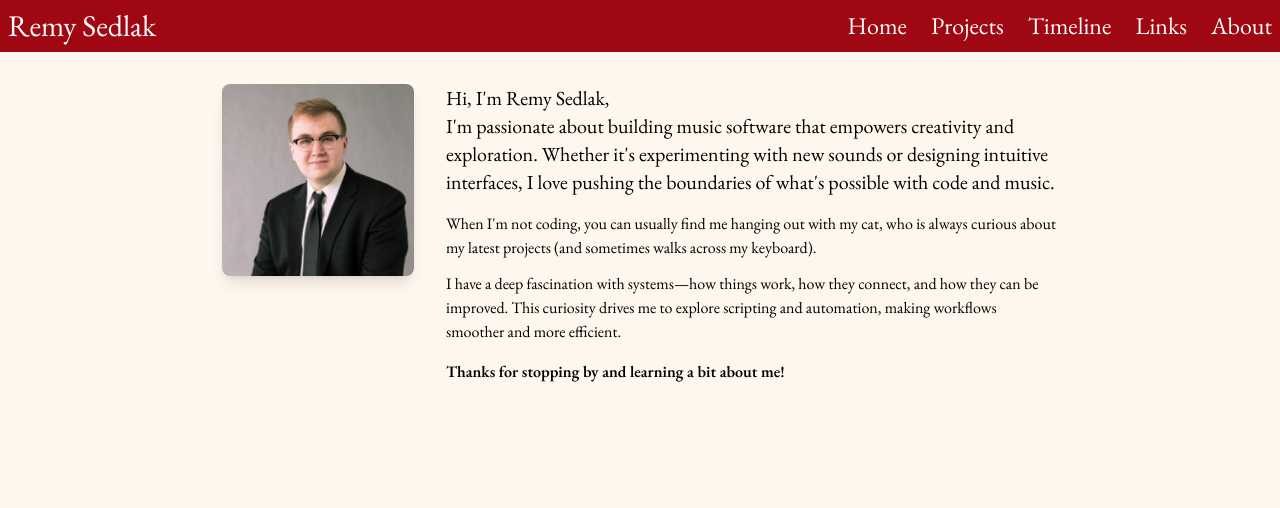
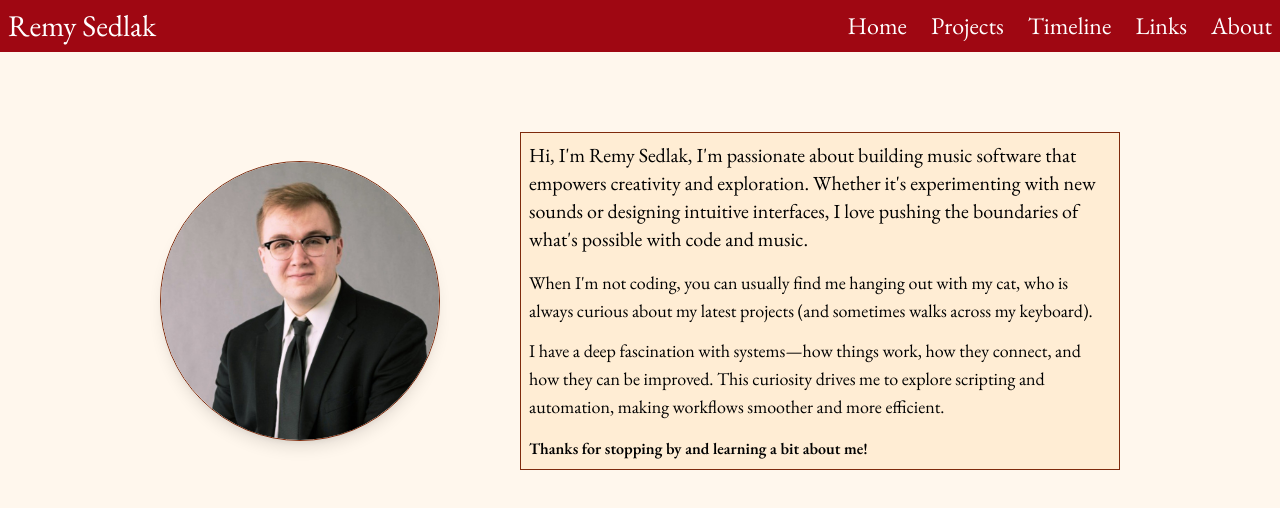
Before and after one commit to remysedlak/portfolio2.0, a React (Vite) app: page /about in a window 1280 px wide. Shown: the top 508 px of the page. Built offline with nearby package versions, Linux system fonts and the light colour scheme.

Commit message:
refactor: update About component layout and styles; add id to home section in App

```diff
--- a/src/About.tsx
+++ b/src/About.tsx
@@ -2,36 +2,22 @@ import React from "react";
 
 const About: React.FC = () => (
     <div
-        style={{
-            maxWidth: 900,
-            margin: "0 auto",
-            padding: "2rem",
-            display: "flex",
-            alignItems: "flex-start",
-            gap: "2rem",
-            flexWrap: "wrap",
-        }}
+        className="mx-40 flex flex-row justify-center items-center mt-20"
     >
         <img
             src="/assets/remysedlak_image.jpg"
             alt="Remy Sedlak"
-            className="rounded-lg shadow-lg"
-            style={{
-                width: 192,
-                height: 192,
-                objectFit: "cover",
-                flexShrink: 0,
-            }}
+            className="rounded-full shadow-lg mr-20 w-70 h-70 border border-orange-900"
         />
-        <div style={{ flex: 1, minWidth: 250 }}>
-            <p className="text-xl mb-4">
-                Hi, I'm Remy Sedlak,<br />
+        <div style={{ flex: 1, minWidth: 250 }} className="bg-orange-100 p-2 border border-orange-900">
+            <p className="text-xl mb-4 ">
+                Hi, I'm Remy Sedlak,
                 I'm passionate about building music software that empowers creativity and exploration. Whether it's experimenting with new sounds or designing intuitive interfaces, I love pushing the boundaries of what's possible with code and music.
             </p>
-            <p className="mb-3">
+            <p className="mb-3 text-lg">
                 When I'm not coding, you can usually find me hanging out with my cat, who is always curious about my latest projects (and sometimes walks across my keyboard).
             </p>
-            <p className="mb-3">
+            <p className="mb-3 text-lg">
                 I have a deep fascination with systems—how things work, how they connect, and how they can be improved. This curiosity drives me to explore scripting and automation, making workflows smoother and more efficient.
             </p>
             <p className="mt-4 text-md font-semibold">
--- a/src/App.tsx
+++ b/src/App.tsx
@@ -44,14 +44,14 @@ function App() {
             </li>
           </ul>
         </nav>
-        <div className="flex-1 overflow-y-auto bg-orange-50" id="home">
+        <div className="flex-1 overflow-y-auto bg-orange-50" >
         <Routes>
           <Route
             path="/"
             element={
               <>
                 {/* Hero Section */}
-                <section className="p-2 px-4 flex flex-col items-center justify-center h-[60vh] bg-orange-400">
+                <section id="home" className="p-2 px-4 flex flex-col items-center justify-center h-[60vh] bg-orange-400">
                   <h1 className="text-5xl md:text-6xl font-eb-garamond text-white mb-4">Welcome to my portfolio!</h1>
                   <h3 className="text-2xl font-eb-garamond text-white mb-4 text-left md:text-center">I am Remy, a <b>Computer Science</b> and <b>Interactive Design</b> student<br /> with a love for <b>software development</b> and <b>user experience</b></h3>
                 </section>
@@ -96,7 +96,7 @@ function App() {
                   <h2 className="text-3xl font-eb-garamond mb-6 text-orange-500">Timeline</h2>
                   {/* Vertical timeline line */}
     <div className="relative">
-      <div className="absolute  top-0 bottom-0 w-1 bg-orange-300 rounded"></div>
+      <div className="absolute  top-0 bottom-0 w-[0.125rem] bg-orange-300 rounded"></div>
 
     <ul className="flex flex-col gap-10">
       {timeline.map((entry, idx) => (
```
Also changed, not shown: 1 other file (tests, documents, lock files or other folders).
